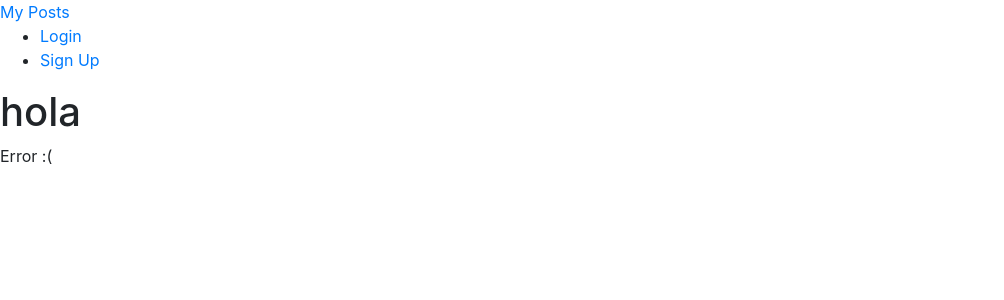
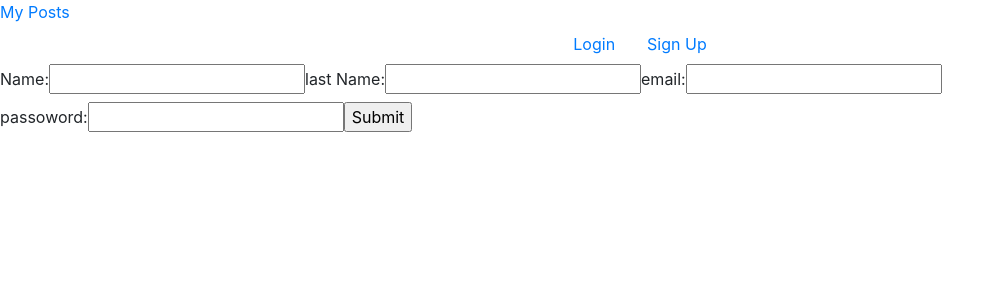
Before and after one commit to GerardoArjona/DevF_CDMX_Batch26_Frontend, a React (Create React App) app: page /singup in a window 1280 px wide. Shown: the top 300 px of the page, without its empty margins (0-1004 px from the left). Built offline with nearby package versions, Linux system fonts and the light colour scheme; no server answers.

Commit message:
feature/Forms-- se agrega formulario para registro

```diff
--- a/package.json
+++ b/package.json
@@ -17,6 +17,7 @@
     "react-apollo": "^2.4.1",
     "react-dom": "^16.7.0",
     "react-router": "^4.3.1",
+    "react-router-dom": "^4.3.1",
     "react-scripts": "2.1.3"
   },
   "scripts": {
--- a/src/App.js
+++ b/src/App.js
@@ -1,19 +1,30 @@
+import 'bootstrap/dist/css/bootstrap.css';
 import React, { Component } from 'react';
 import logo from './logo.svg';
 import { ApolloProvider } from 'react-apollo';
 import clientGraphql from './Graphql';
+import { BrowserRouter as Router, Route, Switch, Link } from "react-router-dom";
+
 import './App.css';
-import 'bootstrap/dist/css/bootstrap.css';
 import TestComponent from './components/test';
 import { Navbar as NavBarComponent } from './common/Navbar';
+import NoMatch from './common/NoMatch';
+import RegisterForm from './components/FormRegister';
 
 class App extends Component {
   render() {
     return (
       <ApolloProvider client={clientGraphql}>
-        <NavBarComponent />
-        <div><h1>hola</h1></div>
-        <TestComponent />
+        <Router>
+          <React.Fragment>
+            <NavBarComponent />
+            <Switch>
+              <Route exact path="/" component={TestComponent} />
+              <Route path="/singup" component={RegisterForm} />
+              <Route component={NoMatch} />
+            </Switch>
+          </React.Fragment>
+        </Router>
       </ApolloProvider>
     );
   }
--- a/src/common/Navbar/Navbar.js
+++ b/src/common/Navbar/Navbar.js
@@ -1,11 +1,12 @@
 import React, { Component } from 'react';
 import payload from '../../payload';
 import isAuthenticated from '../../isAuthenticated';
+import 'bootstrap/dist/css/bootstrap.css';
 
 
 class Navbar extends Component {
 
-    constructor(){
+    constructor() {
         super();
 
         this.state = {
@@ -14,19 +15,19 @@ class Navbar extends Component {
     }
 
     authenticatedRender = () => {
-        if(isAuthenticated()){
-            return(
-                <ul className="">
-                    <li><a href="/me"> Bienvenido {payload().email} </a></li>
-                    <li><a href="/posts">Posts</a></li>
-                    <li><a href="/logout"> Log out </a></li>
+        if (isAuthenticated()) {
+            return (
+                <ul className="nav justify-content-center">
+                    <li className="nav-item"><a className="nav-link" href="/me"> Bienvenido {payload().email} </a></li>
+                    <li className="nav-item"><a className="nav-link" href="/posts">Posts</a></li>
+                    <li className="nav-item"><a className="nav-link" href="/logout"> Log out </a></li>
                 </ul>
             )
-        }else{
-            return(
-                <ul className="">
-                    <li><a href="/login">Login</a></li>
-                    <li><a href="/signup"> Sign Up </a></li>
+        } else {
+            return (
+                <ul className="nav justify-content-center">
+                    <li className="nav-item"><a className="nav-link" href="/login">Login</a></li>
+                    <li className="nav-item"><a className="nav-link" href="/signup"> Sign Up </a></li>
                 </ul>
             )
         }
@@ -34,9 +35,9 @@ class Navbar extends Component {
 
     render() {
         return (
-            <nav>
-                <div className="">
-                    <a href="#" className="">My Posts</a>
+            <nav >
+                <div >
+                    <a href="#">My Posts</a>
 
                     {
                         this.authenticatedRender()
@@ -44,7 +45,7 @@ class Navbar extends Component {
 
                 </div>
             </nav>
-         );
+        );
     }
 }
 
--- /dev/null
+++ b/src/common/NoMatch.js
@@ -0,0 +1,7 @@
+import React from 'react';
+
+const NoMatch = () => (
+    <div>NO MATCH</div>
+);
+
+export default NoMatch;
--- /dev/null
+++ b/src/components/FormRegister.js
@@ -0,0 +1,70 @@
+import React from 'react';
+
+class RegisterForm extends React.Component {
+    constructor(props) {
+        super(props);
+        this.state = {
+            first_name: '',
+            last_name: '',
+            email: '',
+            password: '',
+            profile_image: null,
+        }
+        this.handleChange = this.handleChange.bind(this);
+    }
+
+    handleChange(event) {
+        const target = event.target;
+        const value = target.type === 'checkbox'
+            ? target.checked
+            : target.value;
+        const name = target.name;
+
+        this.setState({
+            [name]: value
+        }, () => console.log(this.state))
+    };
+
+    // handleChange2 = () => {
+    //     this.setState({
+    //         first_name: 'Hola'
+    //     }, () => console.log(this.state))
+    // }
+    render() {
+        return (
+            <form>
+                <label>Name:
+                    <input
+                        name='first_name'
+                        type="text"
+                        onChange={this.handleChange}
+                    />
+                </label>
+                <label>last Name:
+                    <input
+                        name='last_name'
+                        type="text"
+                        onChange={this.handleChange}
+                    />
+                </label>
+                <label>email:
+                    <input
+                        type="text"
+                        name='email'
+                        onChange={this.handleChange}
+                    />
+                </label>
+                <label>passoword:
+                    <input
+                        type="text"
+                        name='password'
+                        onChange={this.handleChange}
+                    />
+                </label>
+                <input type="submit" value="Submit" />
+            </form>
+        );
+    }
+}
+
+export default RegisterForm;
```
Also changed, not shown: 1 other file (tests, documents, lock files or other folders).
